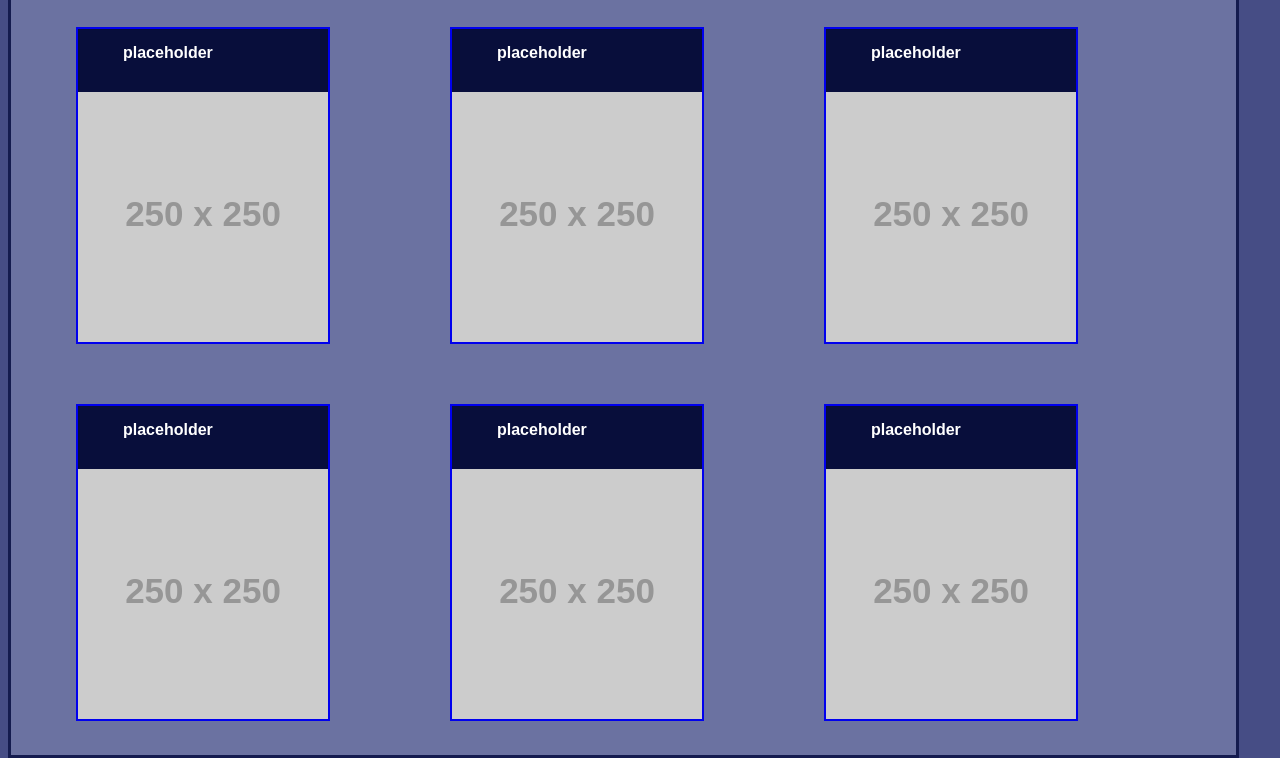
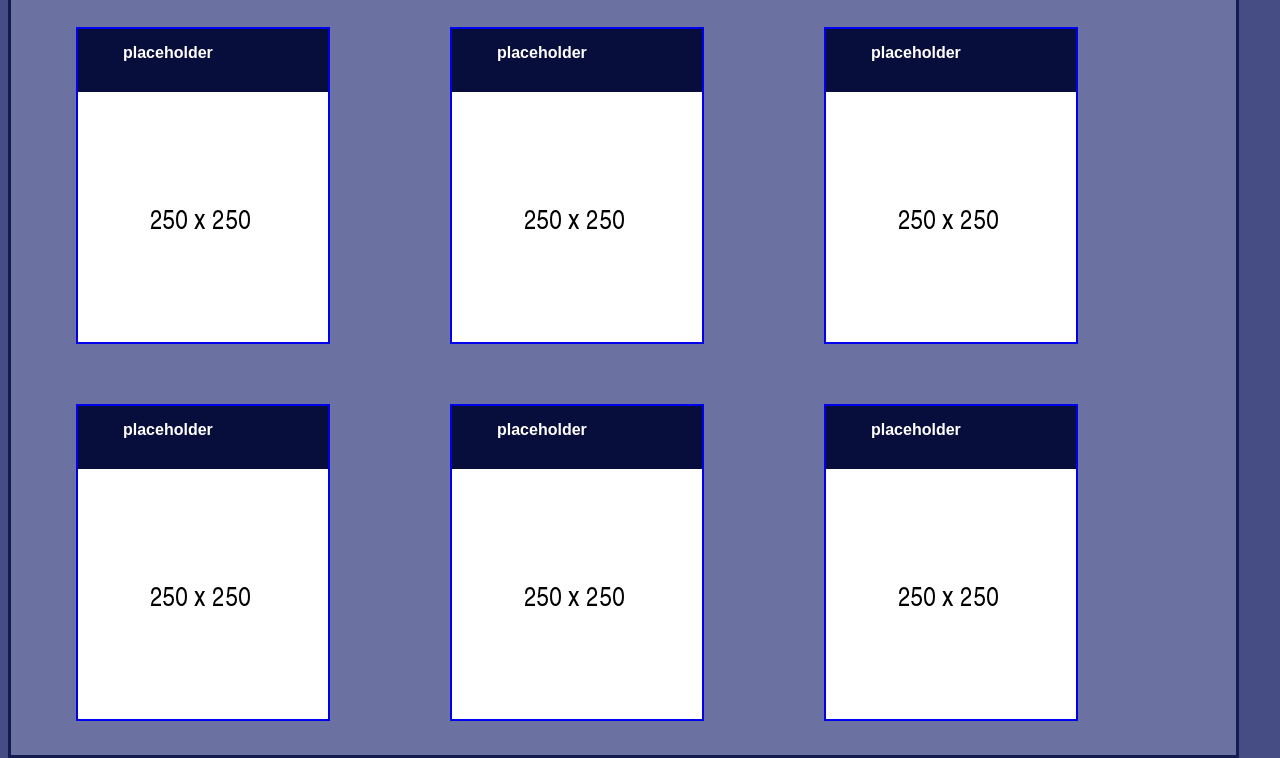
Before and after one commit to AndyForbes93/Basic-Portfolio, a plain HTML site: page portfolio.html in a window 1280 px wide. Shown: the part 175-933 px from the top of the page. Drawn offline with Linux system fonts and the light colour scheme; placeholder pictures from the web are drawn by us.

Commit message:
added image to images folder

```diff
--- a/portfolio.html
+++ b/portfolio.html
@@ -37,37 +37,37 @@
                 <a href="#" target="_blank">
                     <div class="box" class="box_1">
                         <h4>placeholder</h4>
-                        <img src="http://via.placeholder.com/250/ffffff/000000" alt="placeholder">
+                        <img src="images/000000.png" alt="placeholder">
                     </div>
                 </a>
                 <a href="#" target="_blank">
                     <div class="box" class="box_2">
                         <h4>placeholder</h4>
-                        <img src="http://via.placeholder.com/250/ffffff/000000" alt="placeholder">
+                        <img src="images/000000.png" alt="placeholder">
                     </div>
                 </a>
                 <a href="#" target="_blank">
                     <div class="box" class="box_3">
                         <h4>placeholder</h4>
-                        <img src="http://via.placeholder.com/250/ffffff/000000" alt="placeholder">
+                        <img src="images/000000.png" alt="placeholder">
                     </div>
                 </a>
                 <a href="#" target="_blank">
                     <div class="box" class="box_4">
                         <h4>placeholder</h4>
-                        <img src="http://via.placeholder.com/250/ffffff/000000" alt="placeholder">
+                        <img src="images/000000.png" alt="placeholder">
                     </div>
                 </a>
                 <a href="#" target="_blank">
                     <div class="box" class="box_5">
                         <h4>placeholder</h4>
-                        <img src="http://via.placeholder.com/250/ffffff/000000" alt="placeholder">
+                        <img src="images/000000.png" alt="placeholder">
                     </div>
                 </a>
                 <a href="#" target="_blank">
                     <div class="box" class="box_6">
                         <h4>placeholder</h4>
-                        <img src="http://via.placeholder.com/250/ffffff/000000" alt="placeholder">
+                        <img src="images/000000.png" alt="placeholder">
                     </div>
                 </a>
             </div>
```
Also changed, not shown: images/000000.png (added).
